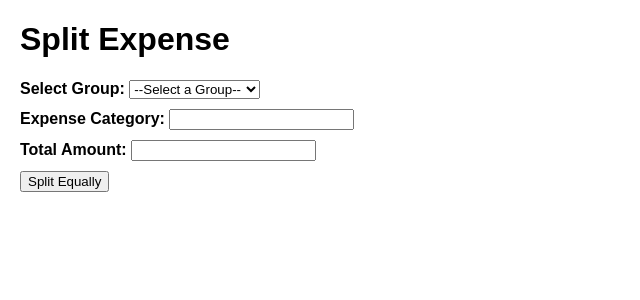
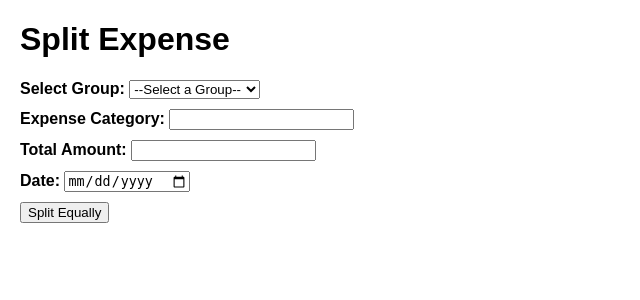
Before and after one commit to Bruhathi06/split-wise, a Flask app: page /split_expense in a window 1280 px wide. Shown: the top 300 px of the page, without its empty margins (0-640 px from the left). Run offline with Flask 3, Linux system fonts and the light colour scheme; a user stored in the database is signed in; data comes from the database, SQL or seed files in the repository.

Commit message:
Added date to split expense feature

```diff
--- a/app.py
+++ b/app.py
@@ -1,4 +1,3 @@
-
 
 from flask import Flask, render_template, request,jsonify, redirect, url_for, session,flash,render_template_string
 import sqlite3
@@ -470,6 +469,7 @@ def split_expense():
         group_name = request.form.get('group_name')
         category = request.form.get('category')
         total_amount = request.form.get('total_amount')
+        date = request.form.get('date')
 
         if not group_name or not category or not total_amount:
             flash("Please fill in all fields", "danger")
@@ -498,14 +498,14 @@ def split_expense():
         split_amounts = {member[0]: split_amount for member in members}
 
         # Insert the expense into the database
-        cursor.execute('INSERT INTO expenses (group_name, category, total_amount, split_amounts) VALUES (?, ?, ?, ?)',
+        cursor.execute('INSERT INTO group_expenses (group_name, category, total_amount, split_amounts, date) VALUES (?, ?, ?, ?, ?)',
                        (group_name, category, total_amount, str(split_amounts)))
         conn.commit()
         conn.close()
 
         # Pass the calculated split_amounts and other details to the result template
         return render_template('split_result.html', group_name=group_name, category=category,
-                               total_amount=total_amount, split_amounts=split_amounts)
+                               total_amount=total_amount, split_amounts=split_amounts, date=date)
 
     # Handling GET request to show available groups
     conn = sqlite3.connect(db_path)
--- a/templates/split_expense.html
+++ b/templates/split_expense.html
@@ -35,6 +35,10 @@
         <input type="number" id="total_amount" name="total_amount" step="0.01" required>
         <br>
 
+        <label for="date">Date:</label>
+        <input type="date" name="date" id="date" required>
+        <br>
+
         <button type="submit">Split Equally</button>
     </form>
 
```
